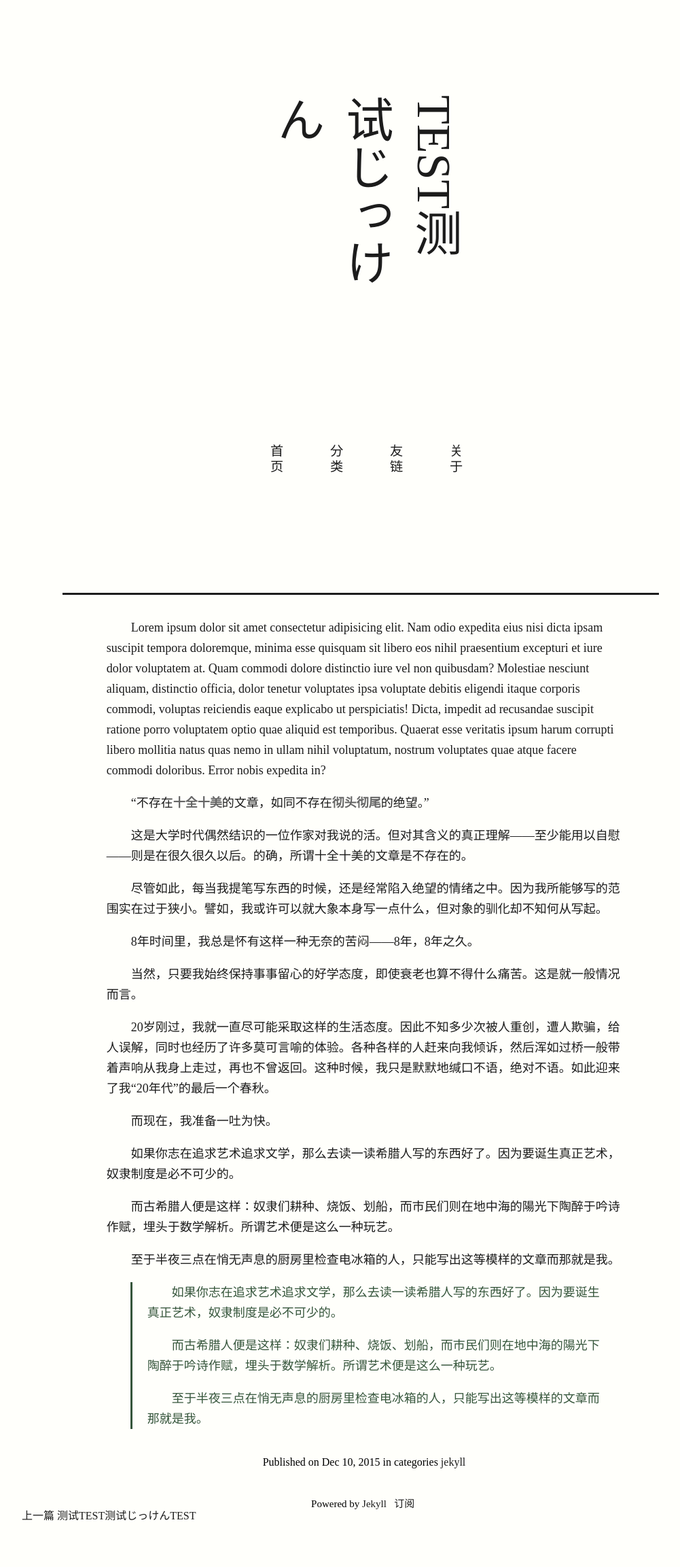
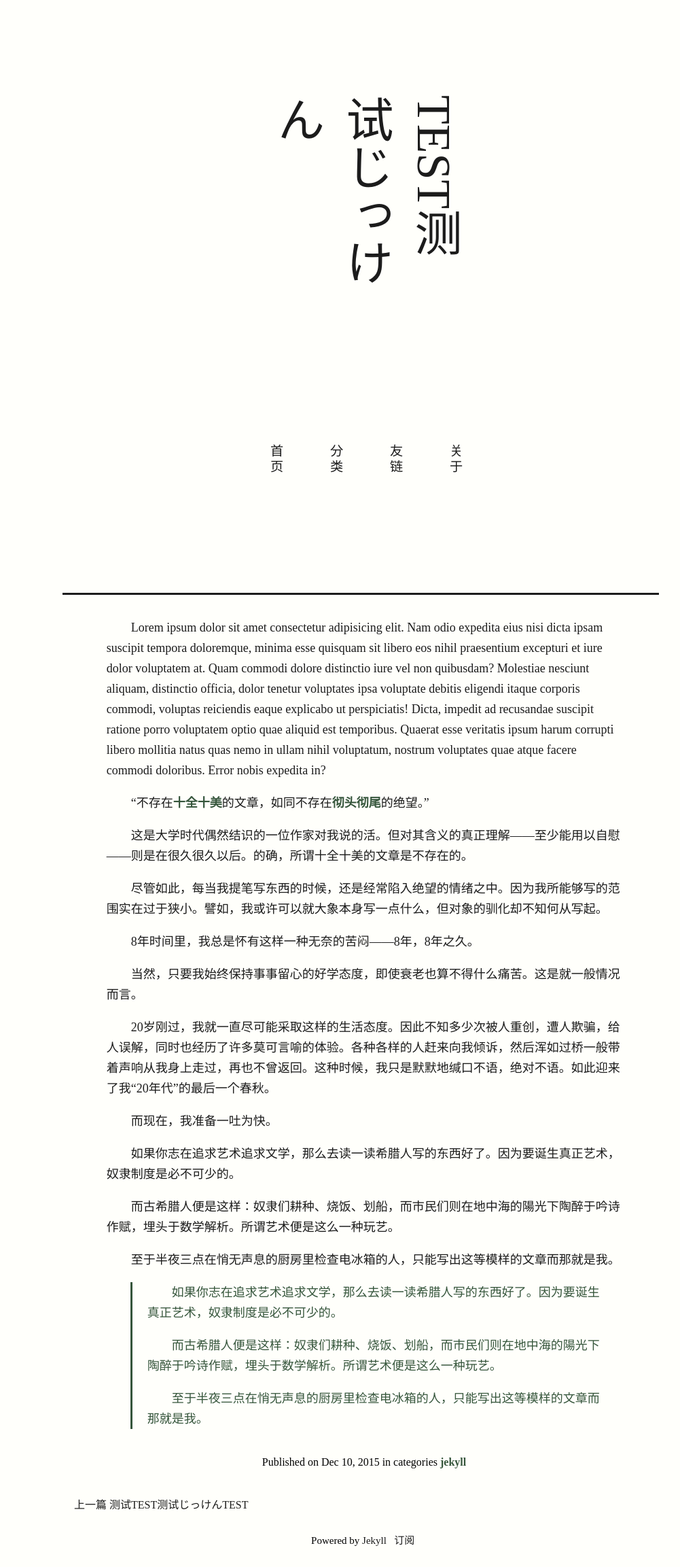
Before and after one commit to Makuraryu/Makuraryu.github.io, a Jekyll site: the page built from _posts/2015-12-10-hello-jekyll-theme-solidarial.md, in a window 1280 px wide. Shown: the whole page at 68% size, without its empty margins (104-1105 px from the left). Built offline with Jekyll 4.4.1, drawn with Linux system fonts in a browser that asks for light colours; some web fonts are replaced; before the commit the page ends 2251 px from its top, so only the background shows below that.

Commit message:
Add files via upload

```diff
--- a/css/default.css
+++ b/css/default.css
@@ -201,39 +201,44 @@
   text-align: center;
   margin: 40px;
 }
+.post_footer a{
+  color:#36563c;
+  font-weight:bolder;
+}
 
 .prev_next{
   position: relative;
-  width: 80vw;
-  left: 10vw;
+  left: 15vw;
 }
 
 .prev_next>p{
   width:fit-content;
-  transition: .3s;
+  transition: .5s;
+}
+
+.prev_next>p::before{
+  width:fit-content;
+  content:">";
+  opacity:0;
+  transition:.3s;
 }
 
 .prev_next>p:hover{
   text-shadow:.5px .5px 0px #1c1c1c;
+  transition: .3s;
   position: relative;
 }
-.previous_post{
-  position:absolute;
-  left: 0px;
-  text-align: left;
-}
-.next_post{
-  position:absolute;
-  right: 0px;
-  text-align: right;
+.prev_next>p:hover::before{
+  opacity:1;
+  transform:translateX(5px);
 }
 
 
 /*page*/
 .mainpage{
   position: relative;
-  width: 70vw;
-  left: 15vw;
+  width: 60vw;
+  left: 20vw;
 }
 
 
@@ -326,9 +331,6 @@
   margin: 0.75em 0;
 }
 
-strong {
-  color: #666666;
-}
 
 
 
--- a/css/text.css
+++ b/css/text.css
@@ -45,6 +45,18 @@
     left:-25px;
 }
 
+#article img{
+    position:relative;
+    max-width:40vw;
+    min-width:20vw;
+
+}
+
+#article strong{
+    font-family:FandolSong-Bold;
+    color:#36563c;
+}
+
 
 
 
```
Also changed, not shown: _posts/2015-12-10-hello-jekyll-theme-solidarial copy.md (line endings or trailing spaces).
